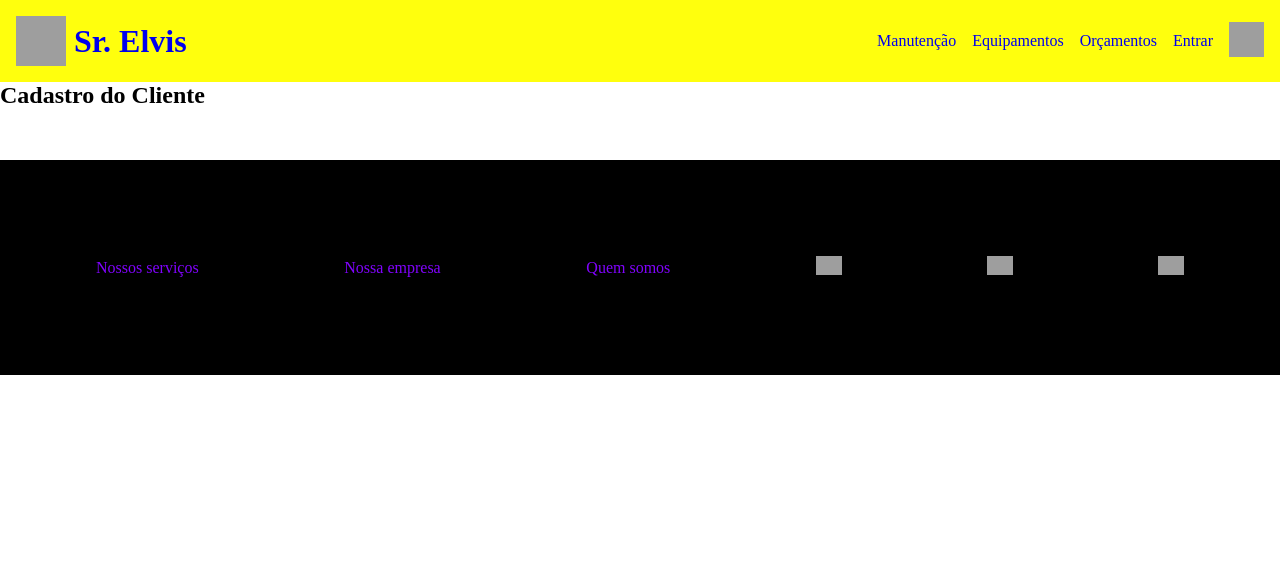
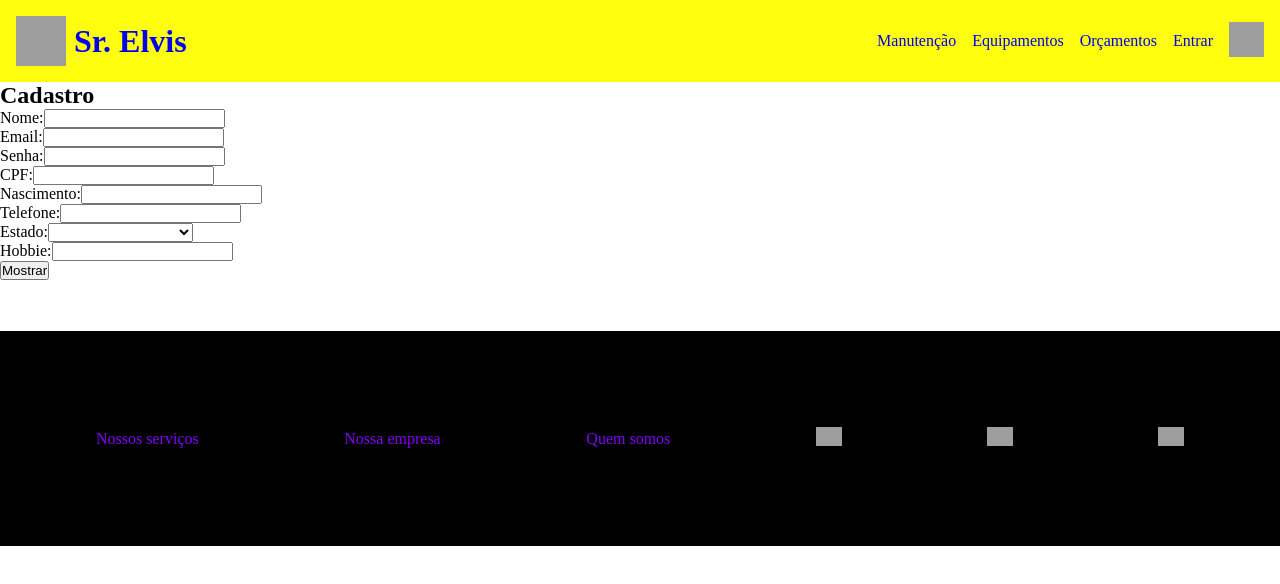
Before and after one commit to fernandapadilha/sr-elvis-manutencao, a Vue app: page /entrar in a window 1280 px wide. Shown: the top 584 px of the page. Built offline with nearby package versions, Linux system fonts and the light colour scheme; grey boxes are pictures that could not be loaded.

Commit message:
cadastro sem css

```diff
--- a/src/views/Entrar.vue
+++ b/src/views/Entrar.vue
@@ -1,14 +1,105 @@
 <script setup>
+import { reactive } from 'vue';
+    defineProps(['validacao']);
+
+    const cadastro = reactive({
+        nome: '',
+        email: '',
+        senha: '',
+        cpf: '',
+        dataNascimento: '',
+        telefone: '',
+        rua: '',
+        cep: '',
+        cidade: '',
+        estados: [
+            { sigla: 'AC', nome: 'Acre' },
+            { sigla: 'AL', nome: 'Alagoas' },
+            { sigla: 'AP', nome: 'Amapá' },
+            { sigla: 'AM', nome: 'Amazonas' },
+            { sigla: 'BA', nome: 'Bahia' },
+            { sigla: 'CE', nome: 'Ceará' },
+            { sigla: 'DF', nome: 'Distrito Federal' },
+            { sigla: 'ES', nome: 'Espírito Santo' },
+            { sigla: 'GO', nome: 'Goiás' },
+            { sigla: 'MA', nome: 'Maranhão' },
+            { sigla: 'MT', nome: 'Mato Grosso' },
+            { sigla: 'MS', nome: 'Mato Grosso do Sul' },
+            { sigla: 'MG', nome: 'Minas Gerais' },
+            { sigla: 'PA', nome: 'Pará' },
+            { sigla: 'PB', nome: 'Paraíba' },
+            { sigla: 'PR', nome: 'Paraná' },
+            { sigla: 'PE', nome: 'Pernambuco' },
+            { sigla: 'PI', nome: 'Piauí' },
+            { sigla: 'RJ', nome: 'Rio de Janeiro' },
+            { sigla: 'RN', nome: 'Rio Grande do Norte' },
+            { sigla: 'RS', nome: 'Rio Grande do Sul' },
+            { sigla: 'RO', nome: 'Rondônia' },
+            { sigla: 'RR', nome: 'Roraima' },
+            { sigla: 'SC', nome: 'Santa Catarina' },
+            { sigla: 'SP', nome: 'São Paulo' },
+            { sigla: 'SE', nome: 'Sergipe' },
+            { sigla: 'TO', nome: 'Tocantins' }
+        ]
+    });
+
 </script>
 
 <template>
-   <section>
-    <h2>Cadastro do Cliente</h2>
-    <div>
+    <form v-if="!validacao" class="cadastro">
+      <h2>Cadastro</h2>
 
-    </div>
-   </section>
+      <div class="form-group">
+        <label for="">Nome:</label>
+        <input class="form-control" type="text" v-model="cadastro.nome" />
+      </div>
+
+      <div class="form-group">
+        <label for="">Email:</label>
+        <input class="form-control" type="text" v-model="cadastro.email" />
+      </div>
+
+      <div class="form-group">
+        <label for="">Senha:</label>
+        <input class="form-control" type="password" v-model="cadastro.senha" />
+      </div>
+
+      <div class="form-group">
+        <label for="">CPF:</label>
+        <input class="form-control" type="password" v-model="cadastro.cpf" />
+      </div>
+
+      <div class="form-group">
+        <label for="">Nascimento:</label>
+        <input class="form-control" type="text" v-model="cadastro.dataNascimento" />
+      </div>
+
+      <div class="form-group">
+        <label for="">Telefone:</label>
+        <input class="form-control" type="text" v-model="cadastro.telefone" />
+      </div>
+
+      <div class="form-group">
+        <label for="estado">Estado:</label>
+        <select class="form-control" name="estado" id="estado" v-model="cadastro.estado">
+          <option v-for="estado in cadastro.estados" :key="estado.sigla" :value="estado.sigla"> {{ estado.nome }} </option>
+        </select>
+      </div>
+
+      <div class="form-group">
+        <label for="">Hobbie:</label>
+        <input class="form-control" type="text" v-model="cadastro.hobbie" />
+      </div>
+
+
+
+      <div>
+        <button type="button" class="btn btn-primary" @click="$emit('envio', {...cadastro})"> Mostrar </button>
+      </div>
+    </form>
+
 </template>
 
 <style scoped>
+
 </style>
```
